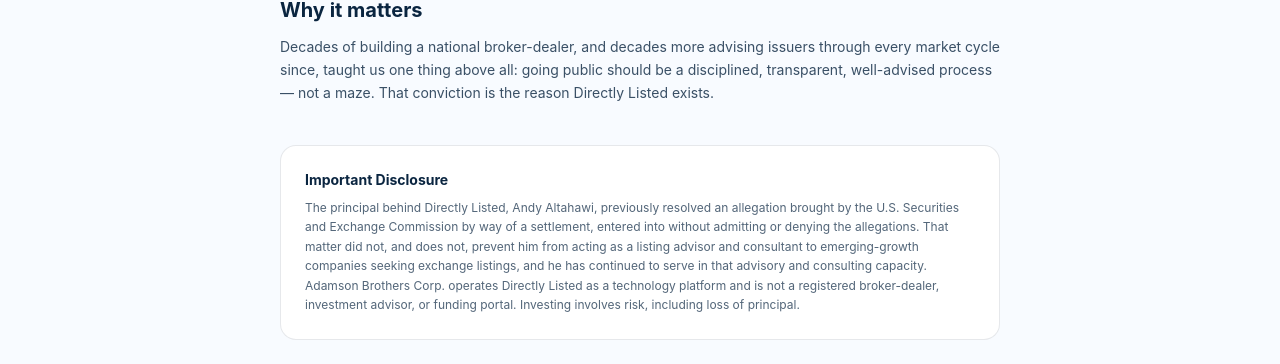
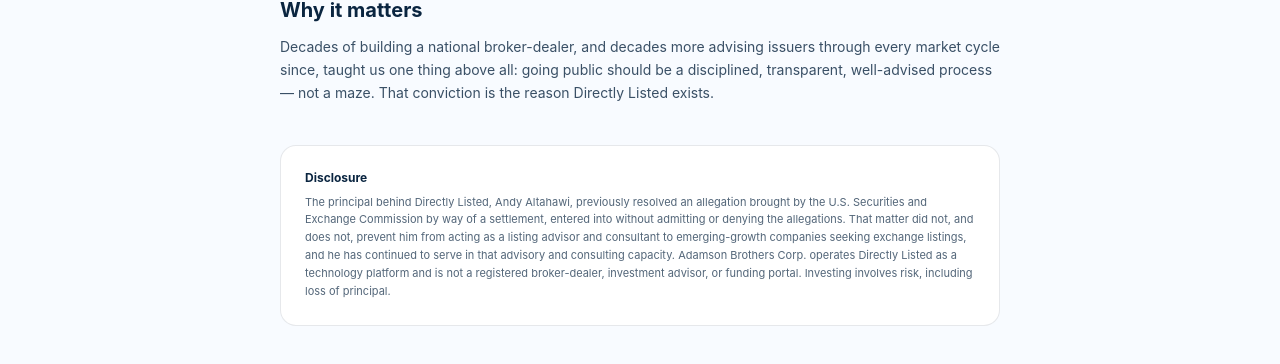
Before and after one commit to Directlylisted1/Directlylisted, a Next.js app: page /about in a window 1280 px wide. Shown: the part 2211-2575 px from the top of the page. Built offline with nearby package versions, Linux system fonts and the light colour scheme; no server answers.

Commit message:
Update page.tsx

```diff
--- a/src/app/(marketing)/about/page.tsx
+++ b/src/app/(marketing)/about/page.tsx
@@ -156,8 +156,8 @@
             Directly Listed exists.
           </p>
 
-          <div className="rounded-2xl border border-navy-900/10 bg-white p-6 text-xs leading-relaxed text-navy-900/70">
-            <h3 className="mb-2 text-sm font-bold text-navy-900">Important Disclosure</h3>
+          <div className="rounded-2xl border border-navy-900/10 bg-white p-6 text-[11px] leading-relaxed text-navy-900/70">
+            <h3 className="mb-2 text-xs font-bold text-navy-900">Disclosure</h3>
             <p>
               The principal behind Directly Listed, Andy Altahawi, previously
               resolved an allegation brought by the U.S. Securities and Exchange
```
